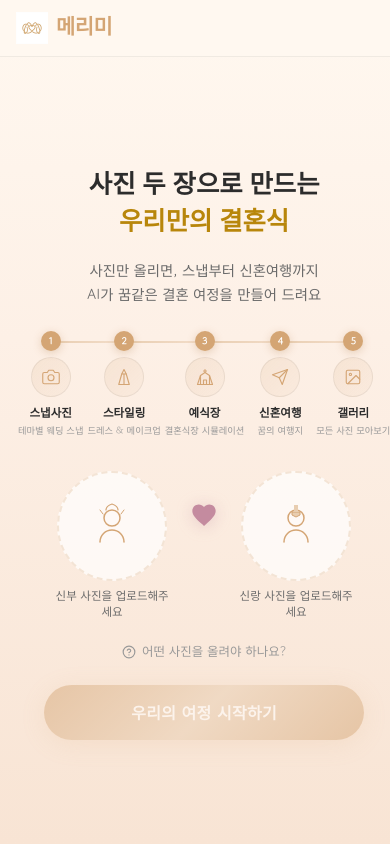
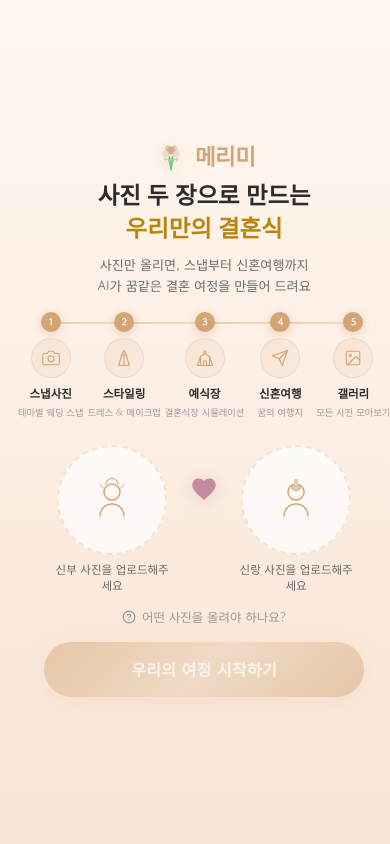
Before and after one commit to gmbro/merryme, a Next.js app: page / in a window 390 px wide. Shown: the top 844 px of the page. Built offline with nearby package versions, Linux system fonts and the light colour scheme; a web font is replaced by a local one.

Commit message:
design: 헤더 바 제거, 꽃다발 로고 인라인, 한 페이지 모바일 최적화

```diff
--- a/src/app/page.module.css
+++ b/src/app/page.module.css
@@ -1,14 +1,13 @@
 /* ===========================
-   Landing Page — Mobile-First v3
+   Landing Page — Mobile-First v4
    =========================== */
 
-/* Hero — single page */
+/* Hero — single page, no header */
 .hero {
   min-height: 100dvh;
   background: var(--gradient-hero);
   display: flex;
   flex-direction: column;
-  padding-top: 72px;
   position: relative;
   overflow: hidden;
 }
@@ -20,18 +19,38 @@
   align-items: center;
   justify-content: center;
   text-align: center;
-  padding: var(--space-lg) var(--space-md) var(--space-xl);
+  padding: var(--space-md) var(--space-md) var(--space-lg);
   position: relative;
   z-index: 1;
   max-width: 480px;
   margin: 0 auto;
-  gap: var(--space-md);
+  gap: var(--space-sm);
+}
+
+/* Brand Mark */
+.brandMark {
+  display: flex;
+  align-items: center;
+  gap: 6px;
+}
+
+.bouquetIcon {
+  filter: drop-shadow(0 2px 6px rgba(180, 100, 60, 0.2));
+}
+
+.brandText {
+  font-family: var(--font-display);
+  font-size: 1.4rem;
+  font-weight: 700;
+  color: var(--color-primary);
+  letter-spacing: -0.02em;
 }
 
 .heroTitle {
-  line-height: 1.45;
-  font-size: clamp(1.5rem, 6.5vw, 2.4rem);
+  line-height: 1.4;
+  font-size: clamp(1.4rem, 6vw, 2.2rem);
   word-break: keep-all;
+  margin-top: -4px;
 }
 
 .heroHighlight {
@@ -41,9 +60,9 @@
 }
 
 .heroDesc {
-  font-size: 0.9rem;
+  font-size: 0.82rem;
   color: var(--color-text-secondary);
-  line-height: 1.7;
+  line-height: 1.6;
   word-break: keep-all;
 }
 
--- a/src/app/page.tsx
+++ b/src/app/page.tsx
@@ -2,7 +2,6 @@
 
 import { useState, useRef } from 'react';
 import { useRouter } from 'next/navigation';
-import Header from '@/components/layout/Header';
 import Petals from '@/components/landing/Petals';
 import styles from './page.module.css';
 
@@ -229,12 +228,28 @@ export default function LandingPage() {
 
   return (
     <>
-      <Header />
       <Petals />
       {showGuide && <ImageGuideModal onClose={() => setShowGuide(false)} />}
 
       <section className={styles.hero}>
         <div className={styles.heroInner}>
+          {/* 꽃다발 로고 + 브랜드 */}
+          <div className={styles.brandMark}>
+            <svg className={styles.bouquetIcon} width="36" height="36" viewBox="0 0 48 48" fill="none" strokeLinecap="round" strokeLinejoin="round">
+              <circle cx="24" cy="14" r="5" fill="var(--color-accent)" opacity="0.7" />
+              <circle cx="17" cy="18" r="4.5" fill="var(--color-primary-light)" opacity="0.6" />
+              <circle cx="31" cy="18" r="4.5" fill="var(--color-primary-light)" opacity="0.6" />
+              <circle cx="20" cy="11" r="4" fill="var(--color-primary)" opacity="0.5" />
+              <circle cx="28" cy="11" r="4" fill="var(--color-primary)" opacity="0.5" />
+              <path d="M22 22 L24 40 L26 22" stroke="var(--color-success)" strokeWidth="2" fill="none" />
+              <path d="M20 24 L24 38" stroke="var(--color-success)" strokeWidth="1.5" fill="none" opacity="0.6" />
+              <path d="M28 24 L24 38" stroke="var(--color-success)" strokeWidth="1.5" fill="none" opacity="0.6" />
+              <path d="M18 26c-2 2-3 0-2-2" stroke="var(--color-success)" strokeWidth="1.2" fill="none" />
+              <path d="M30 26c2 2 3 0 2-2" stroke="var(--color-success)" strokeWidth="1.2" fill="none" />
+            </svg>
+            <span className={styles.brandText}>메리미</span>
+          </div>
+
           {/* 타이틀 */}
           <h1 className={styles.heroTitle}>
             사진 두 장으로 만드는
```
